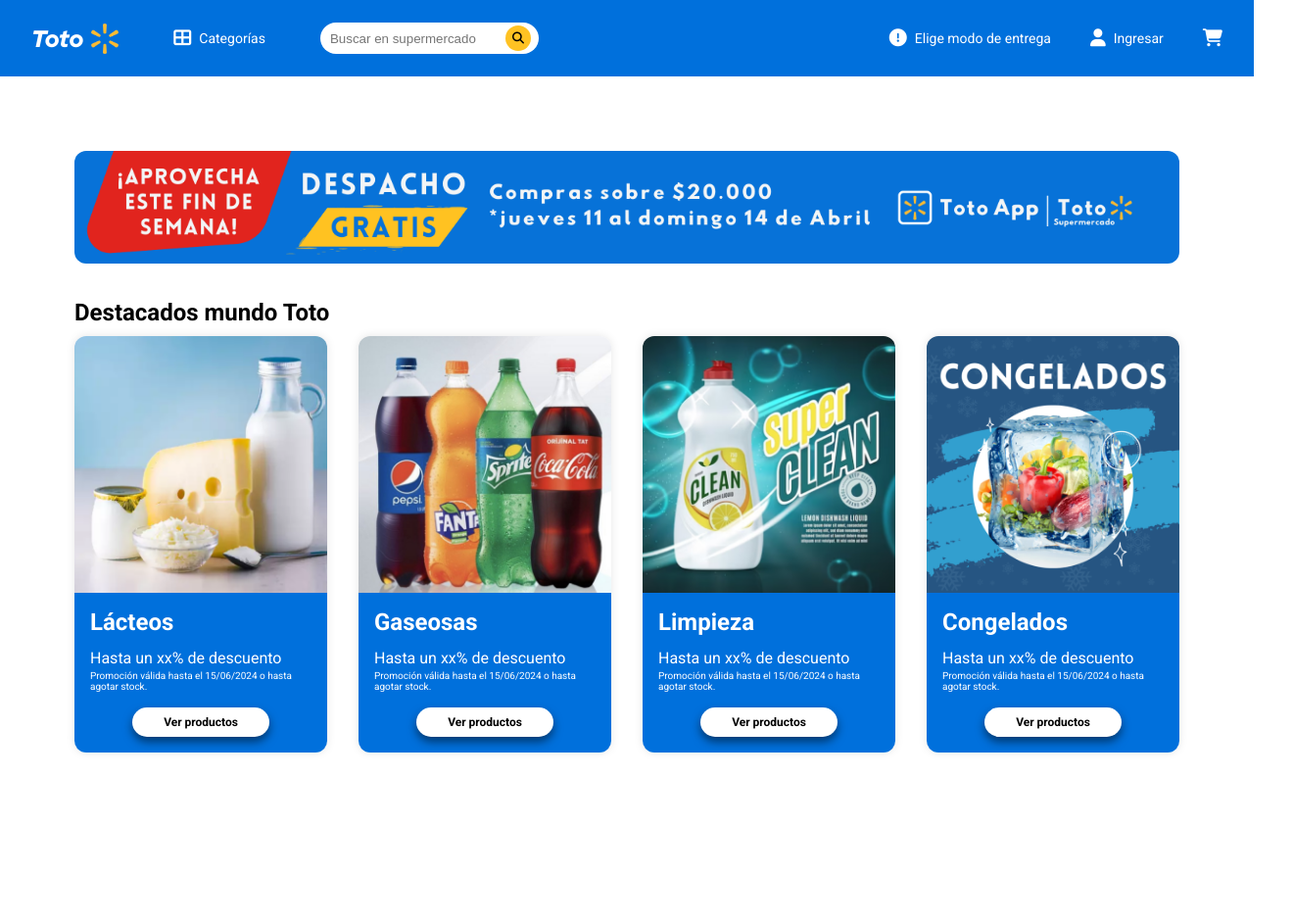
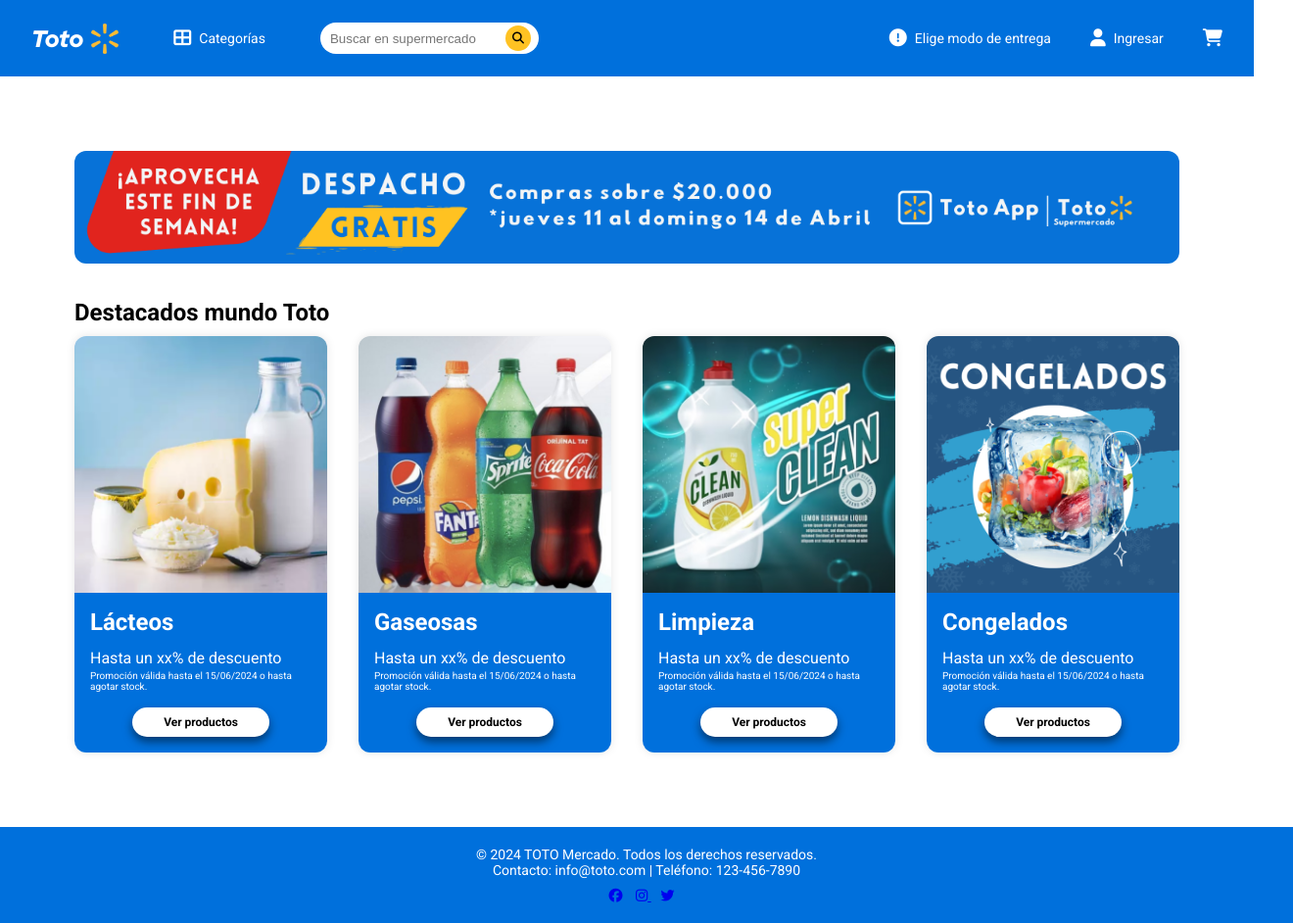
Before and after one commit to NataMellado/prueba1-frontend, a plain HTML site: page index.html in a window 1280 px wide. Shown: the whole page at 98% size, 1320 px wide, since content can reach past the window. Before the commit the page ends 844 px from the top, so only its background shows below. Drawn offline with Linux system fonts and the light colour scheme.

Commit message:
Refactor footer styles and add social media icons in style.css and index.html

```diff
--- a/assets/css/style.css
+++ b/assets/css/style.css
@@ -391,3 +391,35 @@ product-section {
         width: 100%; /* Hacer que los productos ocupen todo el ancho en dispositivos móviles */
     }
 }
+
+/* footer  */
+
+footer {
+    background-color: var(--clr-pr); /* Fondo blanco */
+    padding: 20px;
+    text-align: center;
+    color: #fff; /* Color principal */
+    font-size: 14px;
+    position:relative;
+    bottom: 0;
+    width: 100%;
+}
+
+.footer-content {
+    max-width: 1200px;
+    margin: 0 auto;
+}
+
+.social-media {
+    margin-top: 10px;
+}
+
+.social-media a {
+    margin-right: 10px;
+}
+
+.social-media img {
+    width: 24px;
+    height: 24px;
+    border-radius: 50%;
+}
--- a/index.html
+++ b/index.html
@@ -161,7 +161,23 @@
       </section>
     </main>
 
-    <footer class="footer"></footer>
+    <footer>
+      <div class="footer-content">
+        <p>&copy; 2024 TOTO Mercado. Todos los derechos reservados.</p>
+        <p>Contacto: info@toto.com | Teléfono: 123-456-7890</p>
+        <div class="social-media">
+          <a href="https://www.facebook.com/totomercado" target="_blank"
+            ><i class="fab fa-facebook"></i
+          ></a>
+          <a href="https://www.instagram.com/totomercado" target="_blank"
+            ><i class="fab fa-instagram"></i>
+          </a>
+          <a href="https://www.twitter.com/totomercado" target="_blank"
+            ><i class="fab fa-twitter"></i>
+          </a>
+        </div>
+      </div>
+    </footer>
   </body>
 
   <!--Scripts-->
```
Also changed, not shown: pages/congelados.html (+17 -1 lines), pages/gaseosas.html (+17 -1 lines), pages/lacteos.html (+17 -1 lines), pages/limpieza.html (+17 -1 lines).
